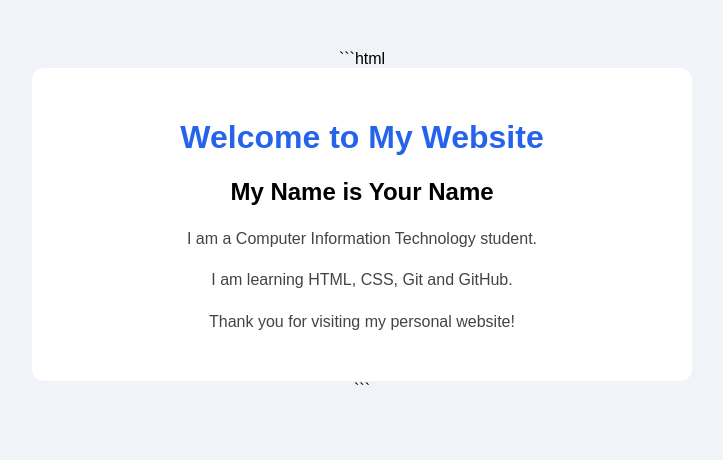
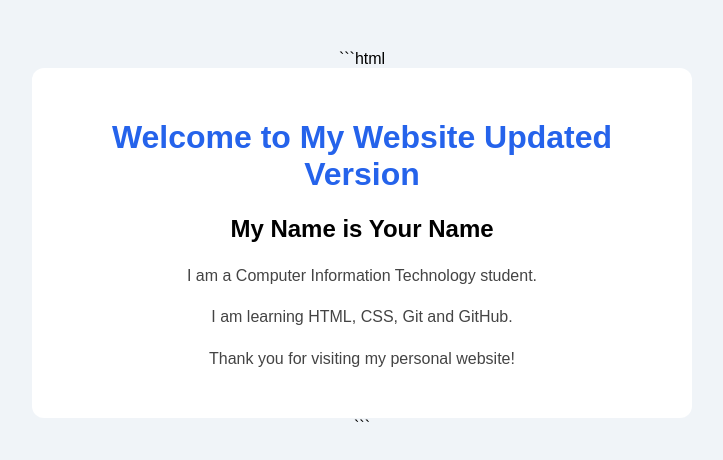
Before and after one commit to NoreenImran60/MyPersonalWebsite, a plain HTML site: page index.html in a window 1280 px wide. Shown: the whole page, without its empty margins (278-1001 px from the left). Drawn offline with Linux system fonts and the light colour scheme.

Commit message:
Update index.html

```diff
--- a/index.html
+++ b/index.html
@@ -34,7 +34,7 @@
 </head>
 <body>
     <div class="card">
-        <h1>Welcome to My Website</h1>
+        <h1>Welcome to My Website Updated Version</h1>
         <h2>My Name is Your Name</h2>
         <p>I am a Computer Information Technology student.</p>
         <p>I am learning HTML, CSS, Git and GitHub.</p>
```
